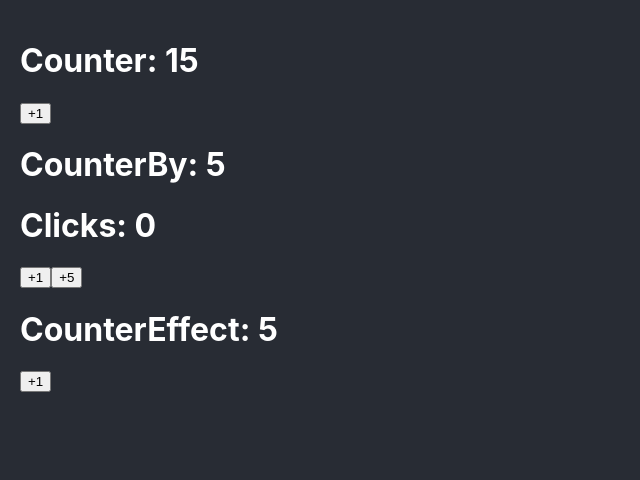
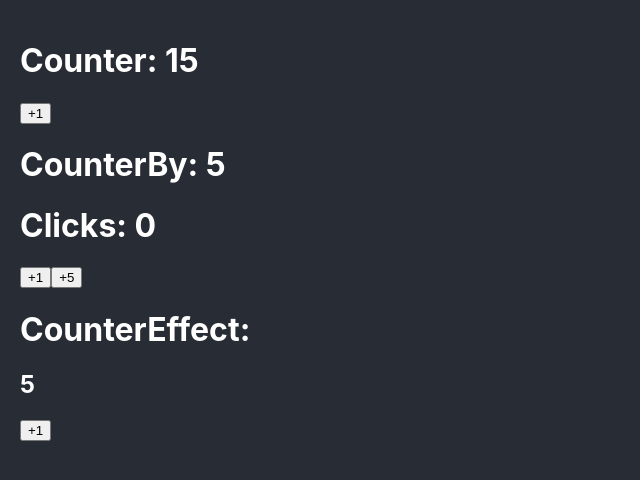
Before and after one commit to jmsierra26/react-pro-01-bases, a React (Create React App) app: page / in a window 1280 px wide. Shown: the top 480 px of the page, without its empty margins (0-640 px from the left). Built offline with nearby package versions, Linux system fonts and the light colour scheme.

Commit message:
Completada sección 2.15

```diff
--- a/src/bases/CounterEffect.tsx
+++ b/src/bases/CounterEffect.tsx
@@ -1,4 +1,5 @@
 import { useEffect, useState } from 'react'
+import { gsap } from 'gsap'
 
 const MAXIMUN_COUNT = 10
 
@@ -9,14 +10,19 @@
   }
 
   useEffect(() => {
-    if (counter > 9)
-      console.log('%cSe llegó al valor máximo.', 'color: red; background-color: blue;')
+    if (counter < 10) return;
+
+    console.log('%cSe llegó al valor máximo.', 'color: red; background-color: blue;')
+    gsap.to('h2', { y: -10, duration: 0.2, ease: 'ease.out' }).then(() => {
+      gsap.to('h2', { y: 10, duration: 1, ease: 'bounce.out' })
+    })
 
   }, [counter])
 
   return (
     <>
-      <h1>CounterEffect: {counter}</h1>
+      <h1>CounterEffect:</h1>
+      <h2>{counter}</h2>
       <button onClick={handleClick}>
         +1
       </button>
```
